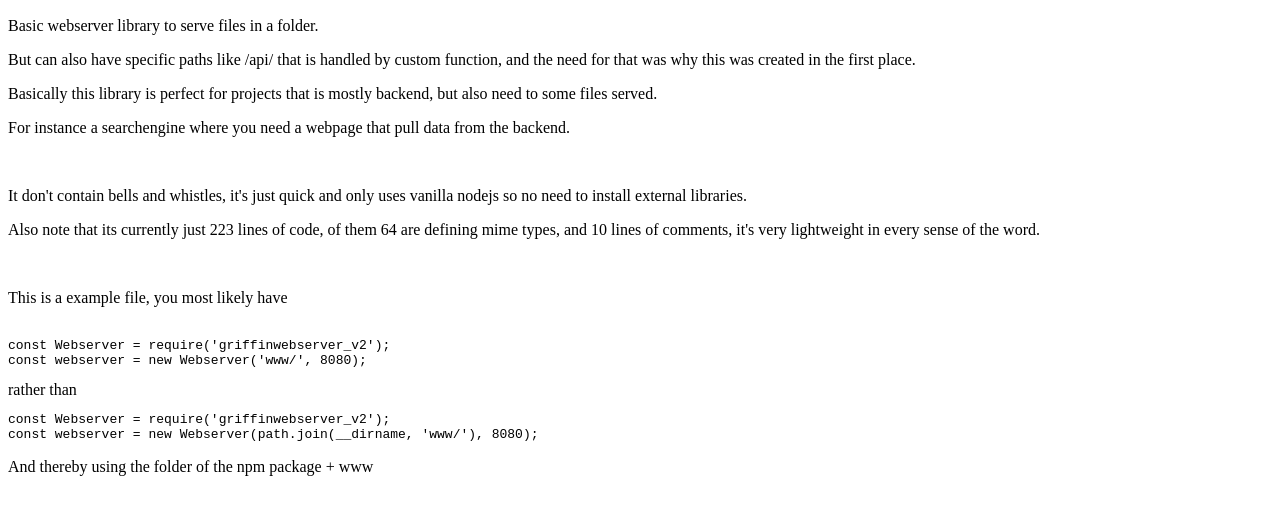
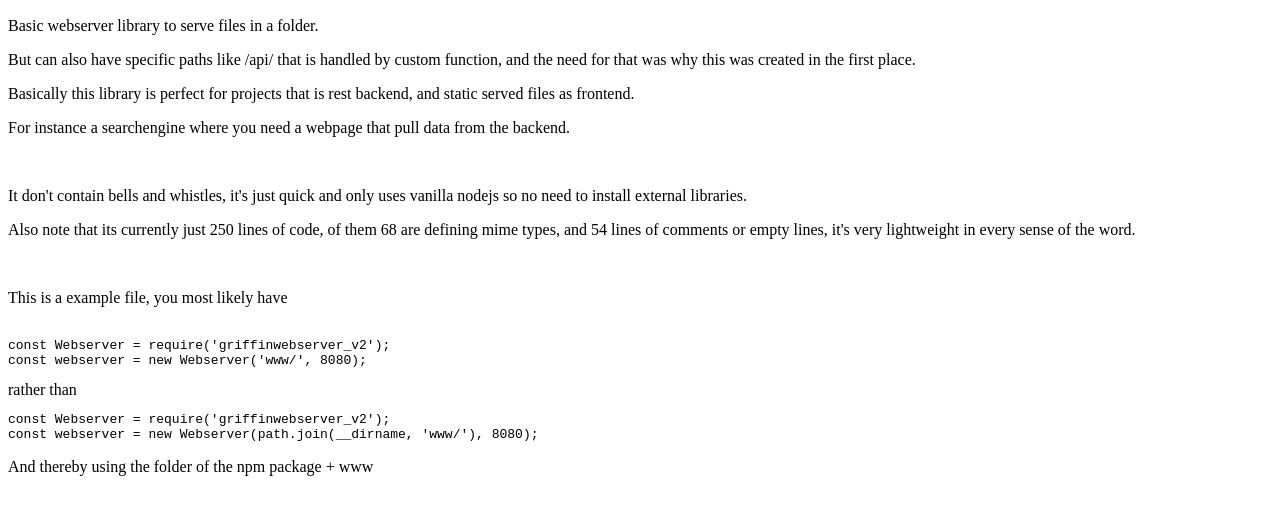
Before and after one commit to AndreasGrip/griffinwebserver_v2, a website: page www/index.html in a window 1280 px wide. Shown: the part 38-552 px from the top of the page. Drawn offline with Linux system fonts and the light colour scheme.

Commit message:
Documentation update.

```diff
--- a/www/index.html
+++ b/www/index.html
@@ -6,11 +6,11 @@
     <h2>Griffin webserver v2 Example</h2>
     <p>Basic webserver library to serve files in a folder.</p>
     <p>But can also have specific paths like /api/ that is handled by custom function, and the need for that was why this was created in the first place.</p>
-    <p>Basically this library is perfect for projects that is mostly backend, but also need to some files served.</p>
+    <p>Basically this library is perfect for projects that is rest backend, and static served files as frontend.</p>
     <p>For instance a searchengine where you need a webpage that pull data from the backend.</p>
     <br>
     <p>It don't contain bells and whistles, it's just quick and only uses vanilla nodejs so no need to install external libraries.</p>
-    <p>Also note that its currently just 223 lines of code, of them 64 are defining mime types, and 10 lines of comments, it's very lightweight in every sense of the word.</p>
+    <p>Also note that its currently just 250 lines of code, of them 68 are defining mime types, and 54 lines of comments or empty lines, it's very lightweight in every sense of the word.</p>
     <br>
     <p>This is a example file, you most likely have <pre>
 
```
Also changed, not shown: README.md.
